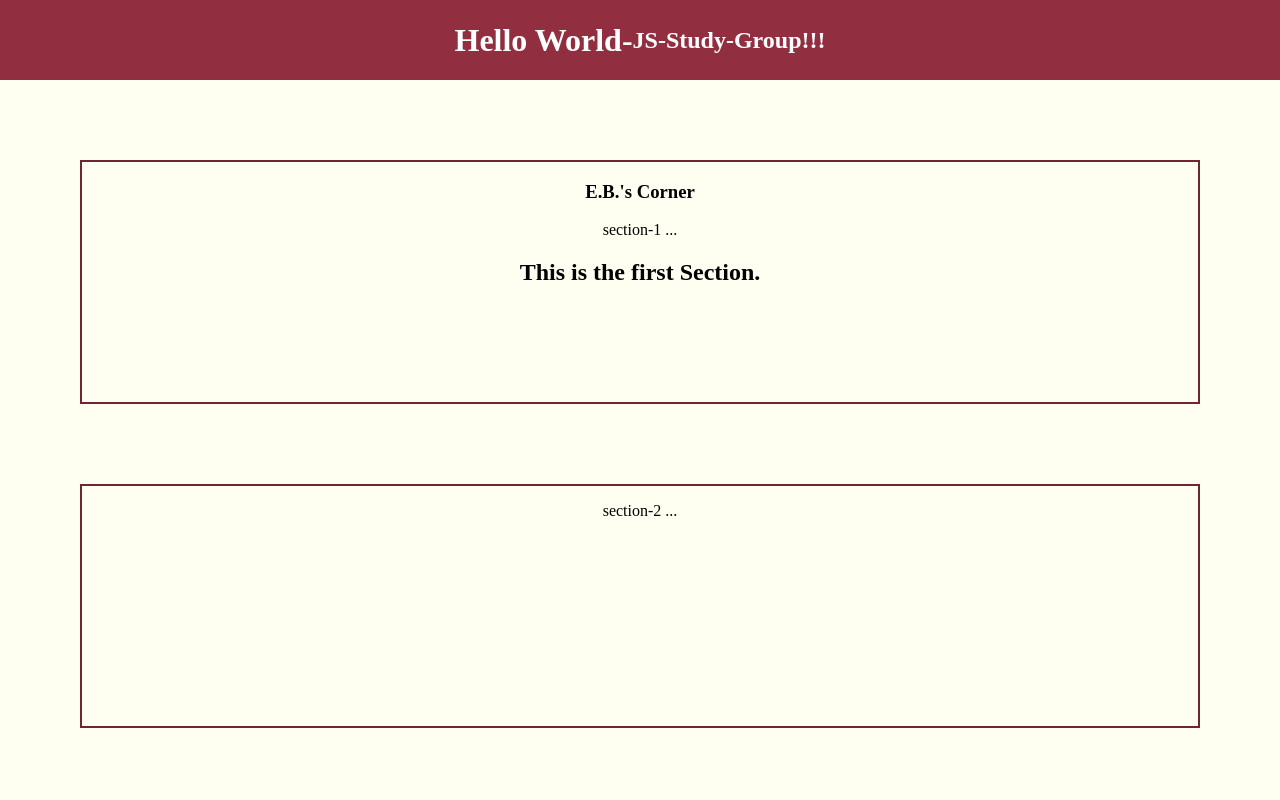
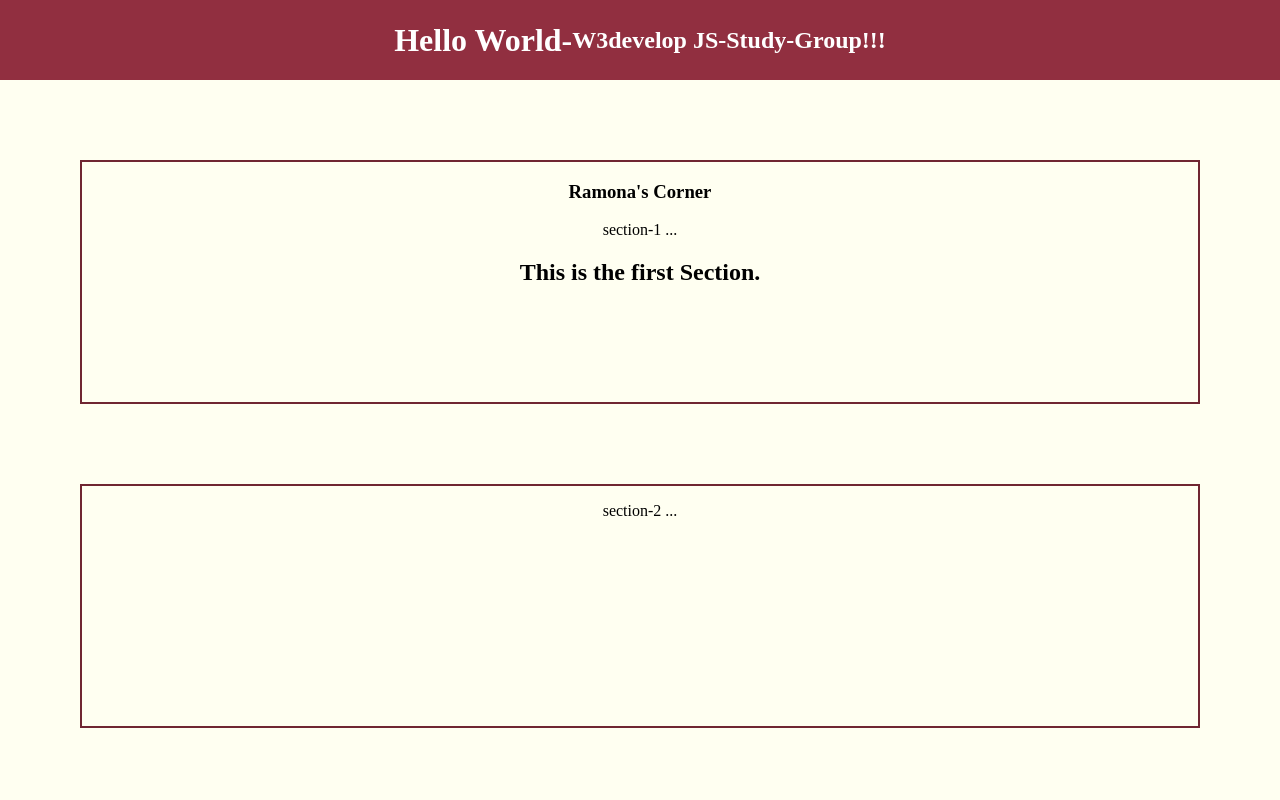
Before and after one commit to srikanthkanjarla/JS-study-group, a plain HTML site: page index.html in a window 1280 px wide. Shown: the top 800 px of the page. Drawn offline with Linux system fonts and the light colour scheme.

Commit message:
add js file, and changed name from ebi to ramona

```diff
--- a/index.html
+++ b/index.html
@@ -10,11 +10,11 @@
   <body>
     <header>
       <h1>Hello World-</h1>
-      <h2>JS-Study-Group!!!</h2>
+      <h2>W3develop JS-Study-Group!!!</h2>
     </header>
     <main>
       <section>
-        <h3>E.B.'s Corner</h3>
+        <h3>Ramona's Corner</h3>
         <p>section-1 ...</p>
         <h2>This is the first Section.</h2>
       </section>
```
Also changed, not shown: main.js (added).
